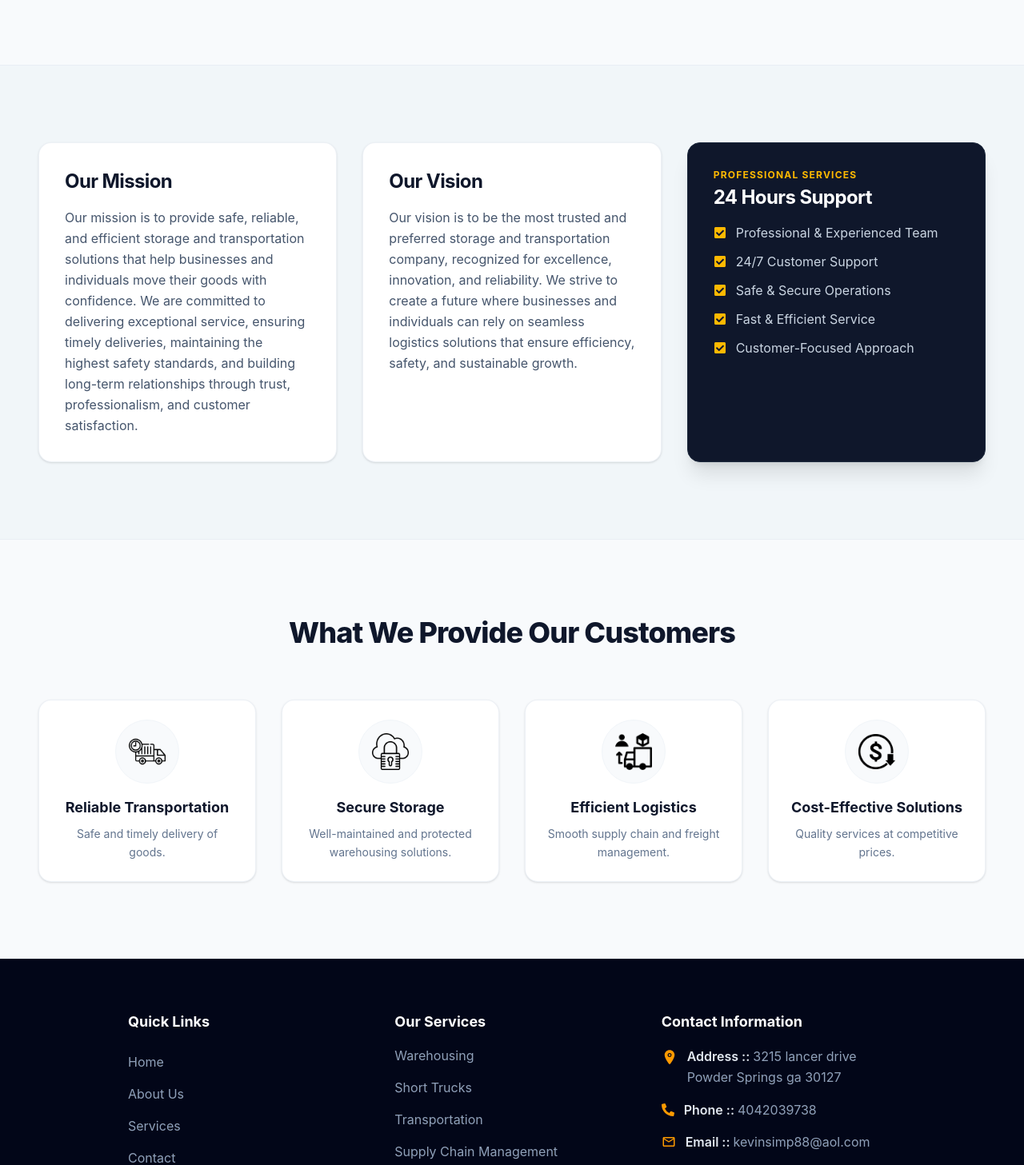
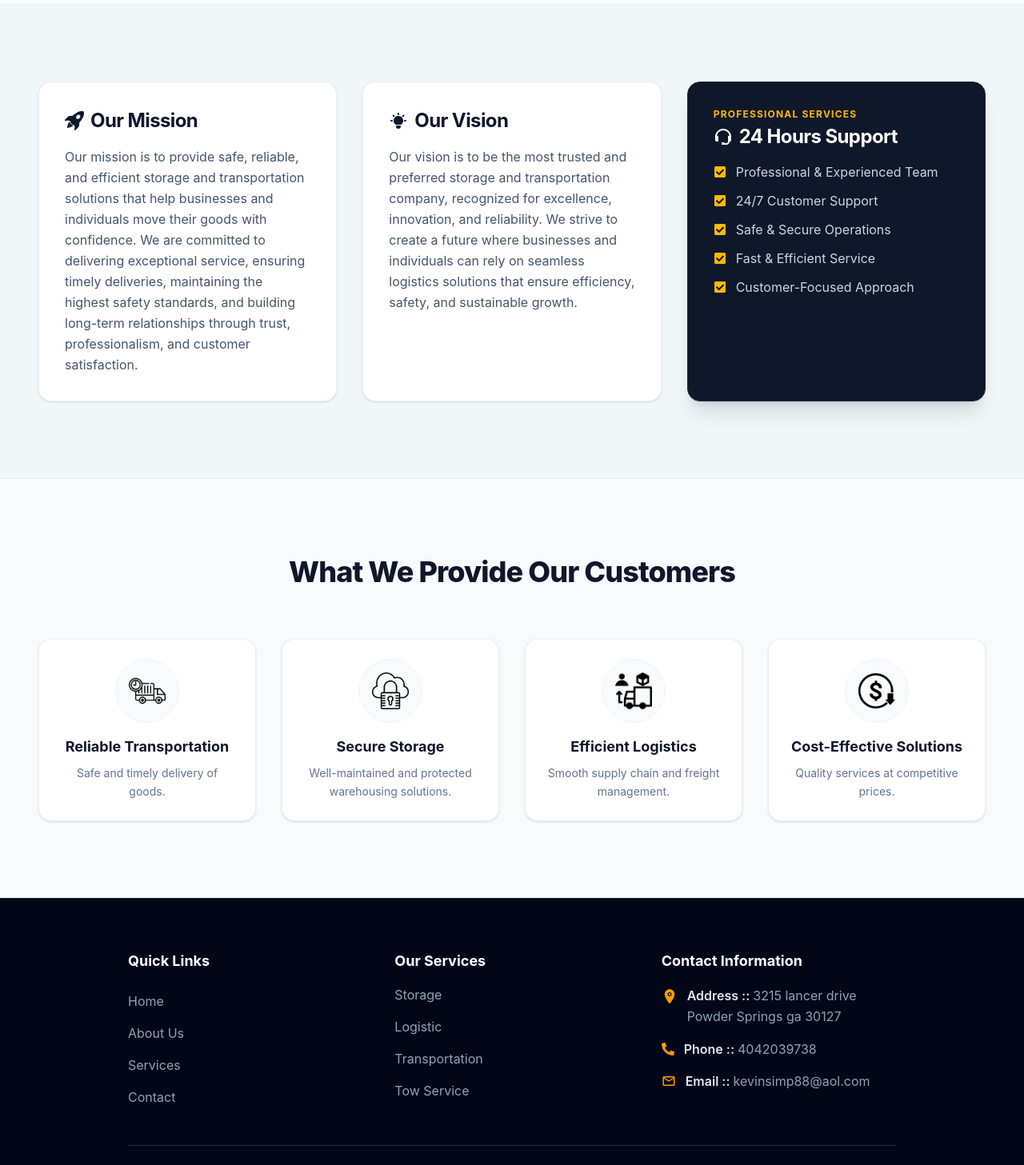
Before and after one commit to anujrank/transport, a React (Vite) app: page /about in a window 1280 px wide. Shown: the part 1220-2677 px from the top of the page at 80% size. Built offline with nearby package versions, Linux system fonts and the light colour scheme.

Commit message:
add some icons and links to the footer component

```diff
--- a/src/component/About.jsx
+++ b/src/component/About.jsx
@@ -1,6 +1,8 @@
 import React from 'react';
 import { FaCheckSquare } from "react-icons/fa";
-
+import { BsRocketTakeoffFill } from "react-icons/bs";
+import { TbBulbFilled } from "react-icons/tb";
+import { BiSupport } from "react-icons/bi";
 function About() {
     return (
         <div className="bg-slate-50 min-h-screen text-slate-800 antialiased font-sans">
@@ -9,7 +11,7 @@ function About() {
             <div className="relative h-[400px] md:h-[500px] bg-slate-950 flex items-center justify-center overflow-hidden">
                 {/* Overlay with subtle image backdrop */}
                 <div className="absolute inset-0 bg-[url('/about-img.png')] bg-cover bg-center  mix-blend-overlay"></div>
-                <div className="absolute inset-0 bg-gradient-to-r from-slate-950 via-slate-900/80 to-transparent"></div>
+                <div className="absolute inset-0 bg-gradient-to-r from-slate-950/10 via-slate-900/10 to-transparent"></div>
 
                 {/* Content */}
                 <div className="relative z-10 w-full max-w-7xl mx-auto px-6 text-center space-y-4">
@@ -33,11 +35,11 @@ function About() {
                         Owner : Kevin M Simpson
                     </h1>
 
-                    <div>
+                    {/* <div>
                         <button className="bg-slate-900 hover:bg-slate-800 cursor-pointer text-white font-bold py-3.5 px-8 rounded-xl shadow-md transition-all duration-200">
                             Know More
                         </button>
-                    </div>
+                    </div> */}
                 </div>
                 <div className="lg:w-1/2 w-full">
                     <img src="/aboutus.png" alt="about us" className="w-full h-[400px] lg:h-[450px] object-cover rounded-2xl shadow-xl border border-slate-200/60" />
@@ -50,8 +52,8 @@ function About() {
 
                     {/* Mission */}
                     <div className="bg-white p-8 rounded-2xl border border-slate-200/60 shadow-sm space-y-4">
-                        <h2 className="text-2xl font-bold text-slate-900 tracking-tight">
-                            Our Mission
+                        <h2 className="text-2xl font-bold text-slate-900 tracking-tight flex items-center gap-2">
+                           <BsRocketTakeoffFill className="text-2xl" /> Our Mission
                         </h2>
                         <p className="text-slate-600 leading-relaxed text-sm sm:text-base">
                             Our mission is to provide safe, reliable, and efficient storage and
@@ -65,8 +67,8 @@ function About() {
 
                     {/* Vision */}
                     <div className="bg-white p-8 rounded-2xl border border-slate-200/60 shadow-sm space-y-4">
-                        <h2 className="text-2xl font-bold text-slate-900 tracking-tight">
-                            Our Vision
+                        <h2 className="text-2xl font-bold text-slate-900 tracking-tight flex items-center gap-2">
+                            <TbBulbFilled className="text-2xl" /> Our Vision
                         </h2>
                         <p className="text-slate-600 leading-relaxed text-sm sm:text-base">
                             Our vision is to be the most trusted and preferred storage and
@@ -83,8 +85,8 @@ function About() {
                             <h3 className="text-xs tracking-widest text-amber-400 font-bold uppercase">
                                 Professional Services
                             </h3>
-                            <h2 className="text-2xl font-bold tracking-tight mt-1">
-                                24 Hours Support
+                            <h2 className="text-2xl font-bold tracking-tight mt-1 flex items-center gap-2">
+                                <BiSupport className="text-2xl"/>24 Hours Support
                             </h2>
                         </div>
 
--- a/src/component/Contact.jsx
+++ b/src/component/Contact.jsx
@@ -10,7 +10,7 @@ function Contact() {
             <div className="relative h-[350px] md:h-[450px] lg:h-[500px] w-full bg-blue-950 flex items-center justify-center overflow-hidden rounded-3xl max-w-7xl mx-auto shadow-xl">
                 {/* Blue Tint Overlay over the Background Image */}
                 <div className="absolute inset-0 bg-[url('/contact.png')] bg-cover bg-center opacity-40 mix-blend-overlay"></div>
-                <div className="absolute inset-0 bg-gradient-to-b from-blue-900/40 via-blue-950/80 to-blue-950"></div>
+                <div className="absolute inset-0 bg-gradient-to-b from-blue-900/5 via-blue-950/5 to-blue-950"></div>
 
                 {/* Hero Inner Content */}
                 <div className="relative z-10 text-center space-y-3 px-4">
--- a/src/component/Footer.jsx
+++ b/src/component/Footer.jsx
@@ -28,10 +28,10 @@ function Footer() {
                 <div>
                     <ul className='space-y-4'>
                         <h1 className='text-lg font-bold text-white'>Our Services</h1>
-                        <li className="text-slate-400 hover:text-amber-500 transition-colors duration-200 cursor-pointer text-sm sm:text-base">Warehousing</li>
-                        <li className="text-slate-400 hover:text-amber-500 transition-colors duration-200 cursor-pointer text-sm sm:text-base">Short Trucks</li>
-                        <li className="text-slate-400 hover:text-amber-500 transition-colors duration-200 cursor-pointer text-sm sm:text-base">Transportation</li>
-                        <li className="text-slate-400 hover:text-amber-500 transition-colors duration-200 cursor-pointer text-sm sm:text-base">Supply Chain Management</li>
+                        <li className="text-slate-400 hover:text-amber-500 transition-colors duration-200 cursor-pointer text-sm sm:text-base" onClick={() => navigate('/service')}>Storage</li>
+                        <li className="text-slate-400 hover:text-amber-500 transition-colors duration-200 cursor-pointer text-sm sm:text-base" onClick={() => navigate('/service')}>Logistic</li>
+                        <li className="text-slate-400 hover:text-amber-500 transition-colors duration-200 cursor-pointer text-sm sm:text-base" onClick={() => navigate('/service')}>Transportation</li>
+                        <li className="text-slate-400 hover:text-amber-500 transition-colors duration-200 cursor-pointer text-sm sm:text-base" onClick={() => navigate('/service')}>Tow Service</li>
                     </ul>
                 </div>
                 <div>
--- a/src/component/Home.jsx
+++ b/src/component/Home.jsx
@@ -1,5 +1,7 @@
 import React from 'react';
-
+import { FaRegArrowAltCircleRight } from "react-icons/fa";
+import { MdPermPhoneMsg } from "react-icons/md";
+import { FaAngleDoubleRight } from "react-icons/fa";
 function Home() {
     return (
         <div className="bg-slate-50 min-h-screen text-slate-800 antialiased font-sans">
@@ -11,7 +13,7 @@ function Home() {
                     className="absolute inset-0 bg-[url('/hero-img.png')] bg-cover bg-center mix-blend-overlay opacity-40"
                     aria-hidden="true"
                 />
-                <div className="absolute inset-0 bg-gradient-to-r from-slate-950 via-slate-900/80 to-transparent" />
+                <div className="absolute inset-0 bg-gradient-to-r from-slate-950/10 via-slate-900/10 to-transparent" />
 
                 {/* Content */}
                 <div className="relative z-10 w-full max-w-7xl mx-auto px-6 sm:px-8 lg:px-12 py-20 lg:py-32">
@@ -33,11 +35,11 @@ function Home() {
                         </p>
 
                         <div className="pt-4 flex flex-wrap gap-4">
-                            <button className="bg-amber-500 hover:bg-amber-600 active:bg-amber-700 text-slate-950 font-bold py-4 px-8 rounded-xl shadow-lg shadow-amber-500/20 transition-all duration-200 transform hover:-translate-y-0.5 cursor-pointer">
-                                Get Started Today
+                            <button className="bg-amber-500 hover:bg-amber-600 active:bg-amber-700 text-slate-950 font-bold py-4 px-8 rounded-xl shadow-lg shadow-amber-500/20 transition-all duration-200 transform hover:-translate-y-0.5 cursor-pointer flex items-center gap-2">
+                                Get Started Today<FaRegArrowAltCircleRight className='text-2xl'/>
                             </button>
-                            <button className="bg-white/10 hover:bg-white/20 text-white font-semibold py-4 px-8 rounded-xl border border-white/10 backdrop-blur-sm transition-all duration-200 cursor-pointer">
-                                Contact Sales
+                            <button className="bg-white/10 hover:bg-white/20 text-white font-semibold py-4 px-8 rounded-xl border border-white/10 backdrop-blur-sm transition-all duration-200 cursor-pointer flex items-center gap-2">
+                                Contact Sales<MdPermPhoneMsg className='text-2xl'/>
                             </button>
                         </div>
                     </div>
@@ -61,8 +63,8 @@ function Home() {
                             Our experienced team, modern fleet, and secure storage facilities enable us to deliver seamless logistics solutions that you can trust. Whether you need short-term storage or long-distance transportation, we are dedicated to providing timely, secure, and cost-effective services every step of the way.
                         </p>
                         <div className="pt-2">
-                            <button className="bg-slate-900 hover:bg-slate-800 text-white font-bold py-3.5 px-8 rounded-xl transition-all duration-200 cursor-pointer shadow-md">
-                                Know More About Us
+                            <button className="bg-slate-900 hover:bg-slate-800 text-white font-bold py-3.5 px-8 rounded-xl transition-all duration-200 cursor-pointer shadow-md flex items-center gap-2">
+                                Know More About Us <FaAngleDoubleRight className='text-xl'/>
                             </button>
                         </div>
                     </div>
--- a/src/component/Service.jsx
+++ b/src/component/Service.jsx
@@ -9,7 +9,7 @@ function Service() {
 
                 {/* Blue Tint Overlay over the Background Image */}
                 <div className="absolute inset-0 bg-[url('/service-img.png')] bg-cover bg-center opacity-40 mix-blend-overlay"></div>
-                <div className="absolute inset-0 bg-gradient-to-r from-slate-950 via-slate-900/80 to-transparent"></div>
+                <div className="absolute inset-0 bg-gradient-to-r from-slate-950/10 via-slate-900/10 to-transparent"></div>
 
                 {/* Content */}
                 <div className="relative z-10 w-full max-w-7xl mx-auto px-6 text-center space-y-4">
```
